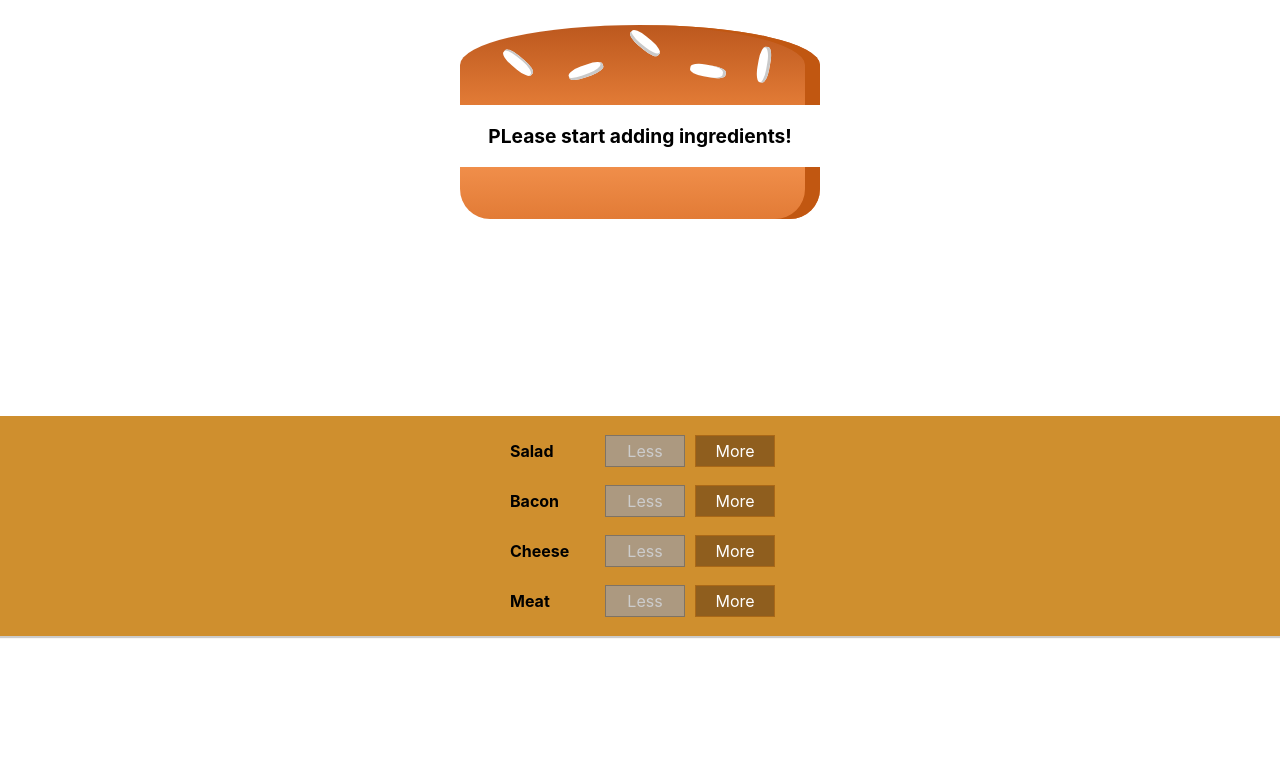
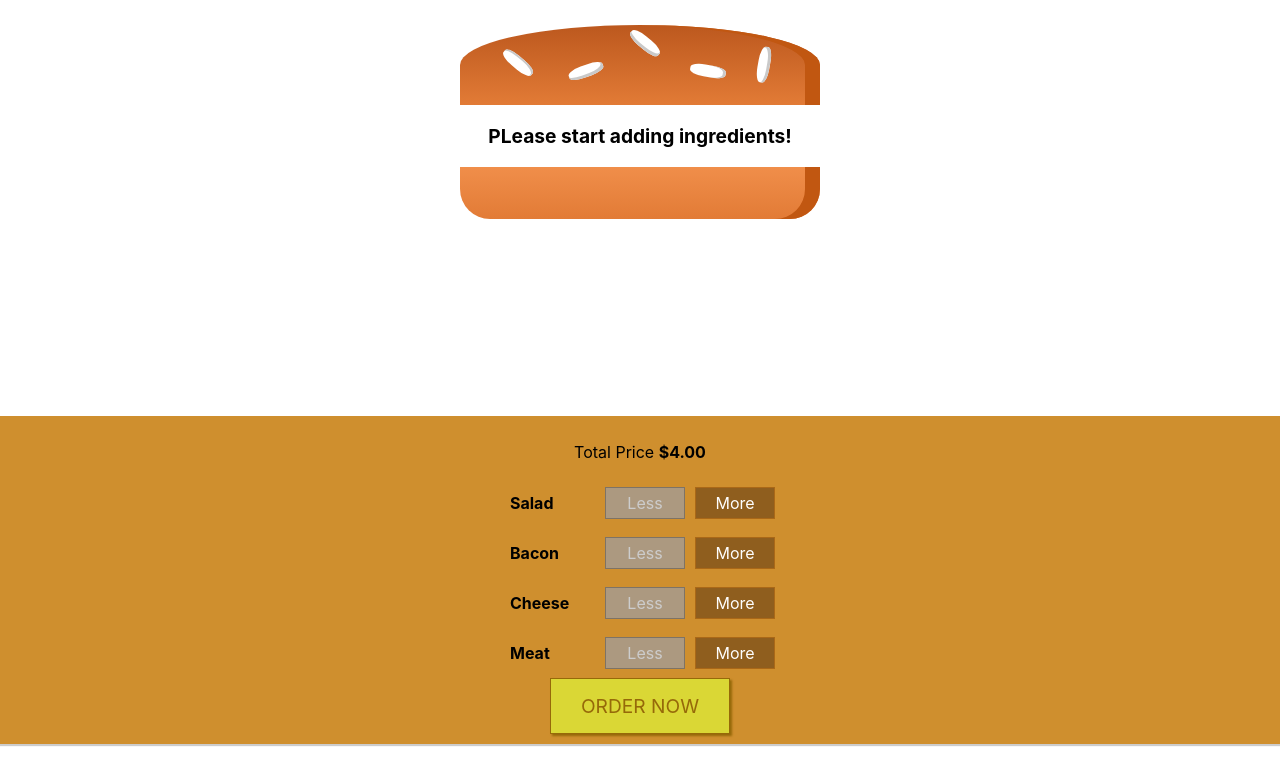
Before and after one commit to kirankumbhar/Burger-Builder, a React app: page / in a window 1280 px wide. Shown: the top 784 px of the page. Built offline with nearby package versions, Linux system fonts and the light colour scheme.

Commit message:
Order now button added

```diff
--- a/src/components/Burger/BuildControls/BuildControls.js
+++ b/src/components/Burger/BuildControls/BuildControls.js
@@ -11,6 +11,7 @@
 
 const buildControls = (props) => (
     <div className = {classes.BuildControls}>
+        <p>Total Price <strong>${props.price.toFixed(2)}</strong></p>
         {controls.map(control => (
             <BuildControl
             key = {control.label}
@@ -20,6 +21,7 @@
             disabled = {props.disabled[control.type]}
             />
         ))}
+        <button className = {classes.OrderButton} disabled = {props.purchasable}>ORDER NOW</button>
     </div>
 );
 
--- a/src/components/Burger/BuildControls/BuildControls.module.css
+++ b/src/components/Burger/BuildControls/BuildControls.module.css
@@ -9,3 +9,44 @@
     padding: 10px 0;
 
 }
+
+.OrderButton {
+    background-color: #DAD735;
+    outline: none;
+    cursor: pointer;
+    border: 1px solid #966909;
+    color: #966909;
+    font-family: inherit;
+    font-size: 1.2em;
+    padding: 15px 30px;
+    box-shadow: 2px 2px 2px #966909;
+}
+
+.OrderButton:hover, .OrderButton:active {
+    background-color: #A0DB41;
+    border: 1px solid #966909;
+    color: #966909;
+}
+
+.OrderButton:disabled {
+    background-color: #C7C6C6;
+    cursor: not-allowed;
+    border: 1px solid #ccc;
+    color: #888888;
+}
+
+.OrderButton:not(:disabled) {
+    animation: enable 0.3s linear;
+}
+
+@keyframes enable {
+    0% {
+        transform: scale(1);
+    }
+    60% {
+        transform: scale(1.1);
+    }
+    100% {
+        transform: scale(1);
+    }
+}
--- a/src/containers/BurgerBuilder/BurgerBuilder.js
+++ b/src/containers/BurgerBuilder/BurgerBuilder.js
@@ -19,7 +19,23 @@
             cheese: 0,
             meat: 0,
         },
-        totalPrice: 4
+        totalPrice: 4,
+        purchasable: false,
+    }
+
+    updatePurchaseState = () => {
+        const ingredients = {
+            ...this.state.ingredients
+        };
+        const sum = Object.keys(ingredients)
+        .map(iKey => {
+            return ingredients[iKey];
+        })
+        .reduce((sum, el) => {
+            return sum + el;
+        }, 0);
+
+        this.setState({purchasable: sum > 0});
     }
 
     addingredientHandler = (type) => {
@@ -64,6 +80,8 @@
                     ingredientAdded={this.addingredientHandler}
                     ingredientRemoved = {this.removeIngredientHandler}
                     disabled = {disabledInfo}
+                    purchasable = {this.state.purchasable}
+                    price = {this.state.totalPrice}
                 />
             </Auxiliary>
         );
```
Lines whose indentation alone changed are shown as unchanged.
